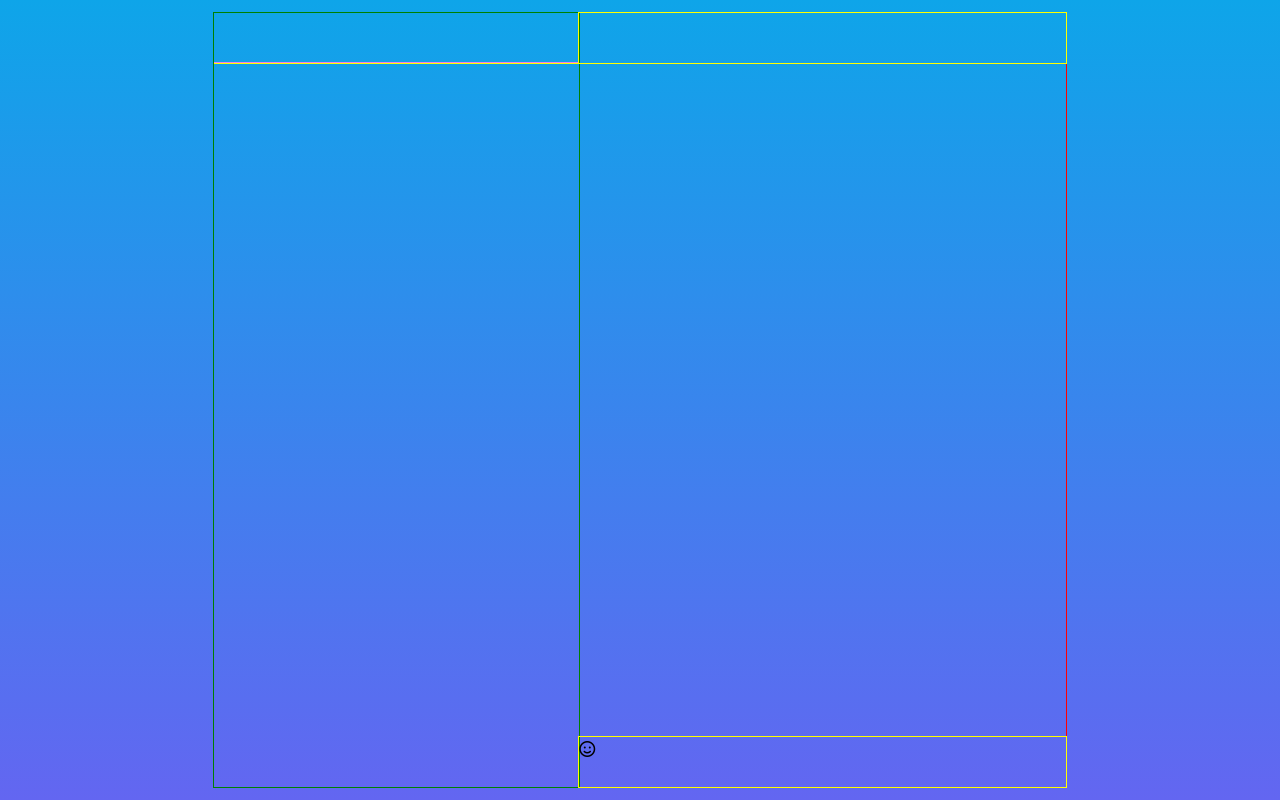
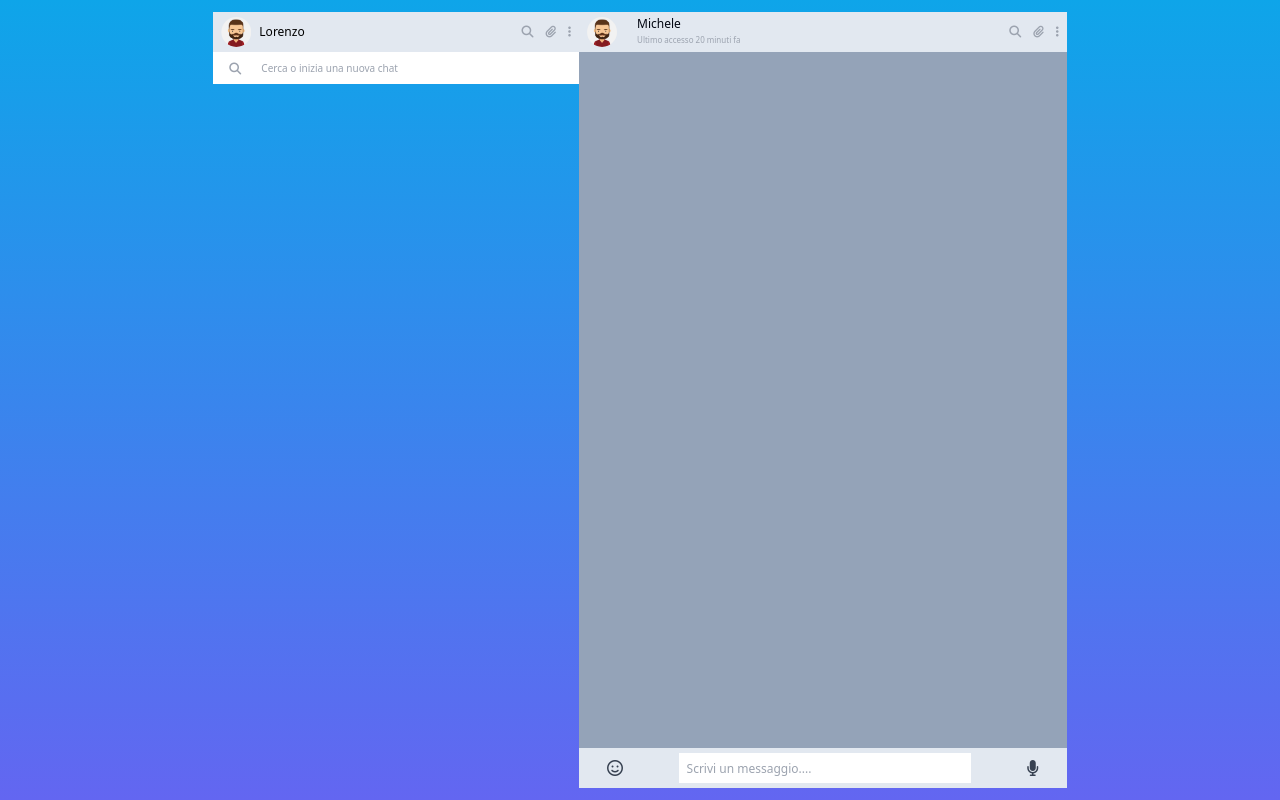
Before and after one commit to AlessandroCampo/vue-boolzapp, a plain HTML site: page index.html in a window 1280 px wide. Drawn offline with nearby package versions, Linux system fonts and the light colour scheme.

Commit message:
first style

```diff
--- a/index.html
+++ b/index.html
@@ -15,20 +15,52 @@
     <div id="app" class="flex justify-center items-center h-full py-3">
         <div id="app-container" class="w-2/3 h-full flex">
             <div class="app-container-left w-1/2 flex flex-col">
-                <div class="a-c-l-topbar h-[50px]">
+                <div class="a-c-l-topbar h-[35px]  bg-slate-200 flex items-center justify-between gap-5 px-2 py-5">
+                    <div class="flex items-center text-xs gap-2">
+                        <img src="img/avatar_8.jpg" alt="" class="avatar">
+                        <span class="active-name"> Lorenzo </span>
+                    </div>
+
+                    <div class="top-icons flex gap-3 text-xs  text-gray-400">
+                        <i class="fa-solid fa-magnifying-glass"></i>
+                        <i class="fa-solid fa-paperclip"></i>
+                        <i class="fa-solid fa-ellipsis-vertical"></i>
+                    </div>
+                </div>
+                <div class="a-c-l-searchbar  bg-white  text-gray-400 px-4 py-1 text-xs flex items-center gap-3">
+                    <i class="fa-solid fa-magnifying-glass mt-[2px]"></i>
+                    <input type="text" name="" id="" placeholder="Cerca o inizia una nuova chat"
+                        class="w-full px-2 py-1 text-[10px]">
                 </div>
                 <div class="a-c-l-chat-list flex-grow">
 
                 </div>
             </div>
             <div class="app-container-right w-2/3  flex flex-col">
-                <div class="a-c-r-topbar h-[50px]">
+                <div class="a-c-r-topbar h-[35px]  bg-slate-200 flex items-center gap-5 px-2 py-5">
+                    <img src="img/avatar_8.jpg" alt="" class="avatar">
+                    <div class="user-info text-xs flex flex-col w-3/4">
+                        <span class="user-name text-gray-950">
+                            Michele
+                        </span>
+                        <span class="last-seen text-[8px] text-gray-400">
+                            Ultimo accesso 20 minuti fa
+                        </span>
+                    </div>
+                    <div class="top-icons flex gap-3 text-xs  text-gray-400">
+                        <i class="fa-solid fa-magnifying-glass"></i>
+                        <i class="fa-solid fa-paperclip"></i>
+                        <i class="fa-solid fa-ellipsis-vertical"></i>
+                    </div>
                 </div>
-                <div class="a-c-r-message-box flex-grow">
+                <div class="a-c-r-message-box flex-grow bg-slate-400">
 
                 </div>
-                <div class="a-c-r-bottombar h-[50px]">
-                    <i class="fa-regular fa-face-smile"></i>
+                <div class="a-c-r-bottombar h-[35px]  bg-slate-200 flex items-center justify-around py-5">
+                    <i class="fa-regular fa-face-smile text-gray-700"></i>
+                    <input type="text" name="" id="" placeholder="Scrivi un messaggio...."
+                        class="w-3/5 px-2 py-1 h-[30px] text-xs">
+                    <i class="fa-solid fa-microphone  text-gray-700"></i>
                 </div>
             </div>
         </div>
--- a/style.css
+++ b/style.css
@@ -1,23 +1,4 @@
-#app-container {
-    border: 1px solid red;
+.avatar {
+    max-height: 30px;
+    clip-path: circle();
 }
-
-.app-container-left {
-    outline: 1px solid green;
-}
-
-.a-c-r-topbar {
-    outline: 1px solid yellow;
-}
-
-.a-c-l-topbar {
-    outline: 1px solid yellow;
-}
-
-.a-c-r-bottombar {
-    outline: 1px solid yellow;
-}
-
-.a-c-l-chat-list {
-    outline: 1px solid violet;
-}
```
Also changed, not shown: img/avatar_8.jpg (added), 1 other file.
